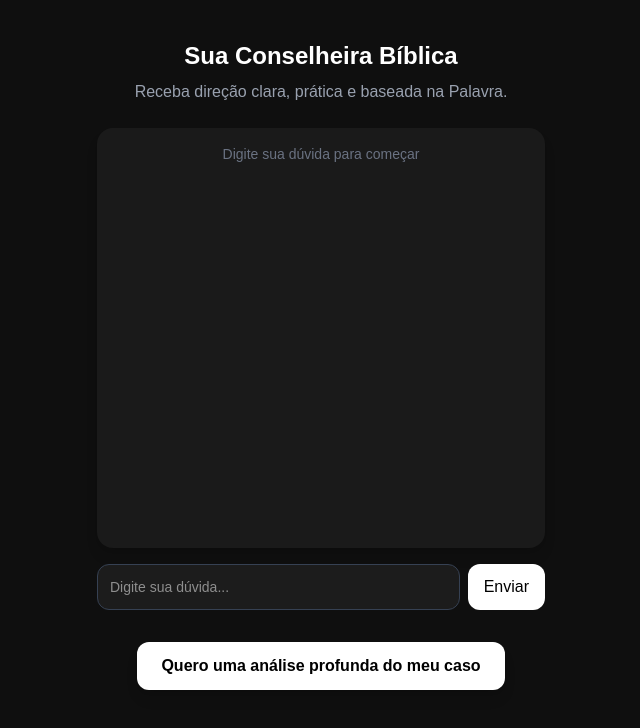
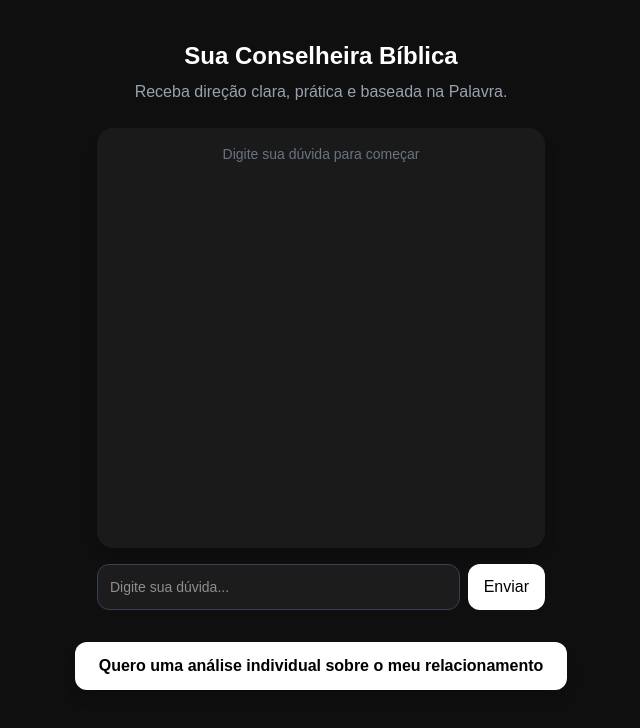
Before and after one commit to institutovivavitale-sketch/conselheira-biblica, a Next.js app: page / in a window 1280 px wide. Shown: the top 728 px of the page, without its empty margins (319-959 px from the left). Built offline with nearby package versions, Linux system fonts and the light colour scheme.

Commit message:
icone do app atualizado

```diff
--- a/app/page.js
+++ b/app/page.js
@@ -84,7 +84,7 @@ export default function Home() {
         onClick={() => router.push("/analise")}
         className="mt-8 bg-white text-black px-6 py-3 rounded-xl font-semibold shadow-lg hover:scale-105 transition"
       >
-        Quero uma análise profunda do meu caso
+        Quero uma análise individual sobre o meu relacionamento
       </button>
 
     </main>
```
Also changed, not shown: public/icon-192.png (added), public/icon-512.png (added), public/manifest.json.
